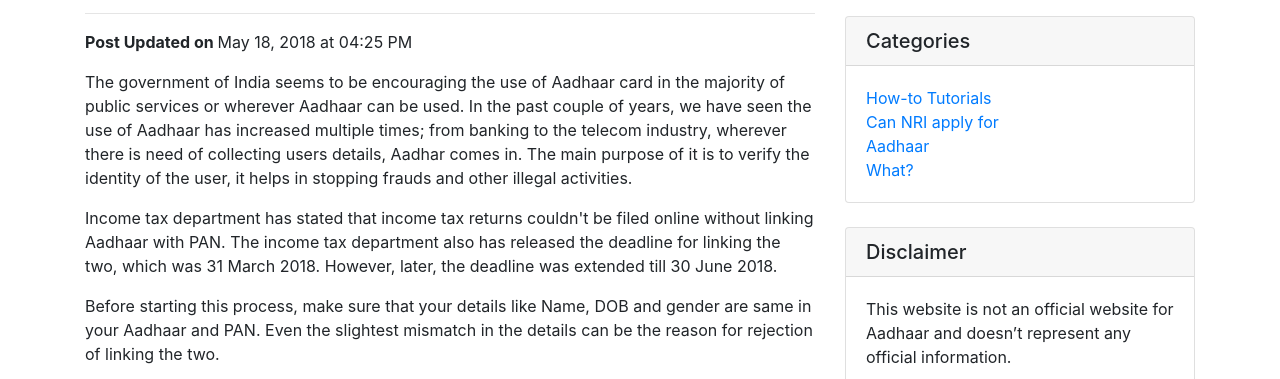
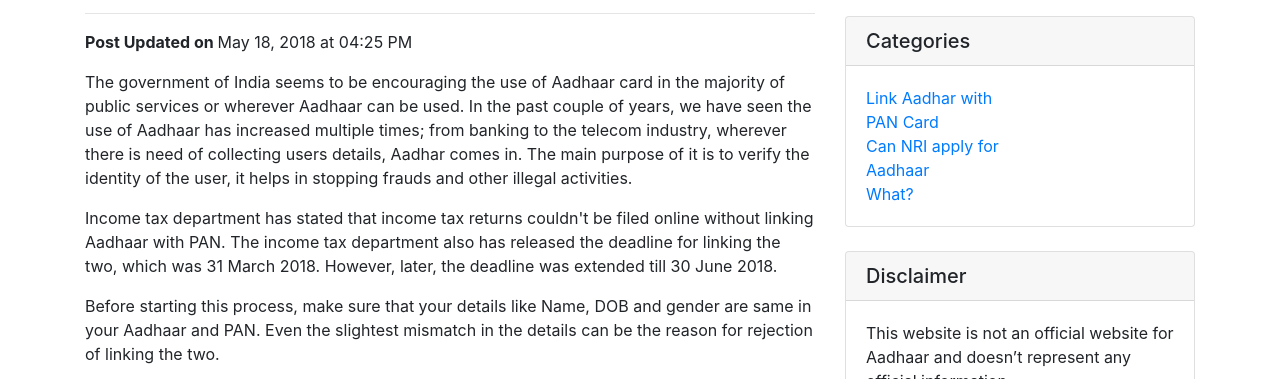
Before and after one commit to kingamit/eaadhaar, a website: page link_aadhaar_with_PAN.html in a window 1280 px wide. Shown: the part 217-596 px from the top of the page. Drawn offline with Linux system fonts and the light colour scheme.

Commit message:
Update link_aadhaar_with_PAN.html

```diff
--- a/link_aadhaar_with_PAN.html
+++ b/link_aadhaar_with_PAN.html
@@ -157,7 +157,7 @@
                 <div class="col-lg-6">
                   <ul class="list-unstyled mb-0">
                     <li>
-                      <a href="#">How-to Tutorials</a>
+                      <a href="/link_aadhaar_with_PAN.html">Link Aadhar with PAN Card</a>
                     </li>
                     <li>
                       <a href="/can-nri-apply-for-aadhar-card.html">Can NRI apply for Aadhaar</a>
```
